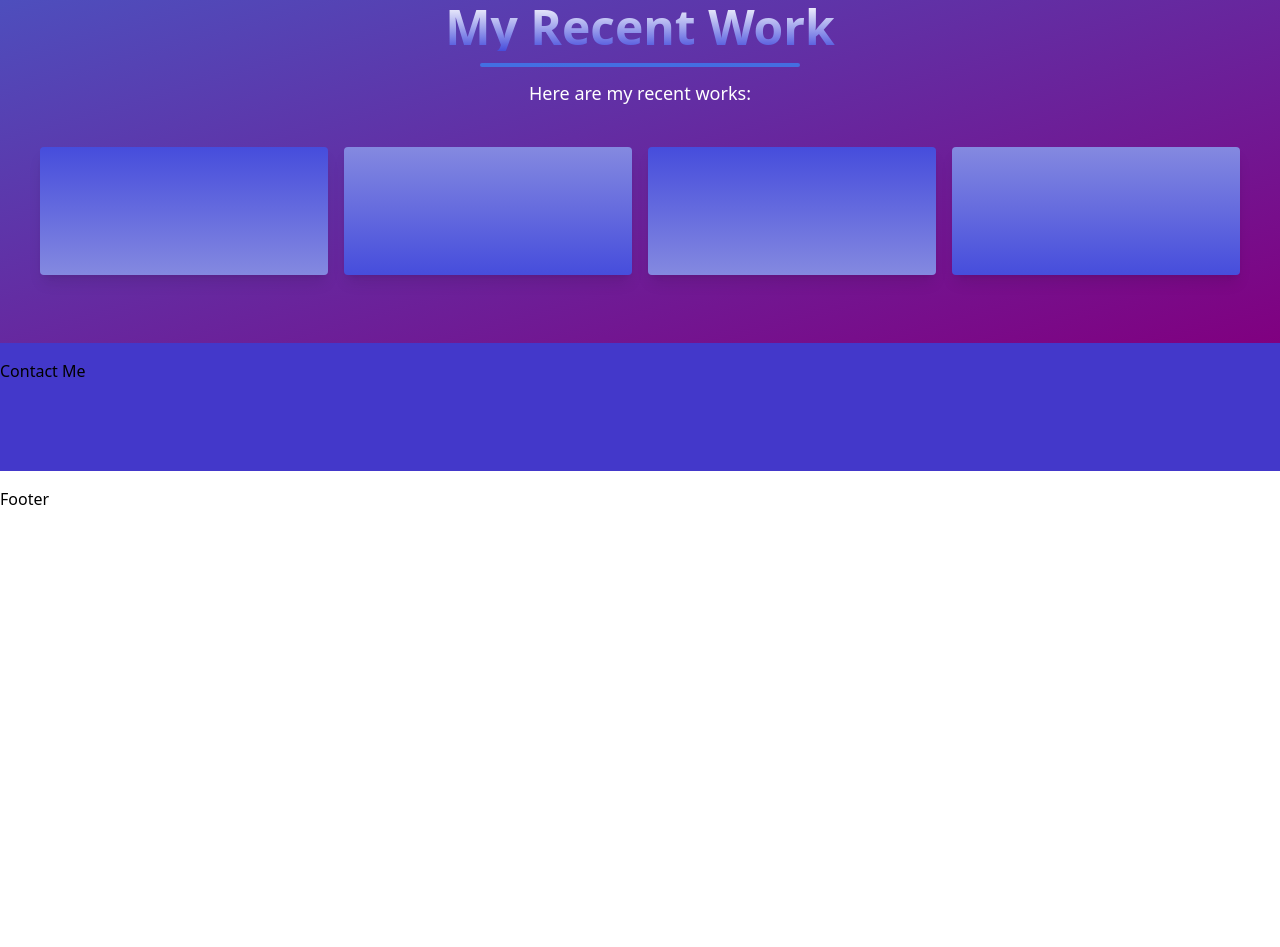
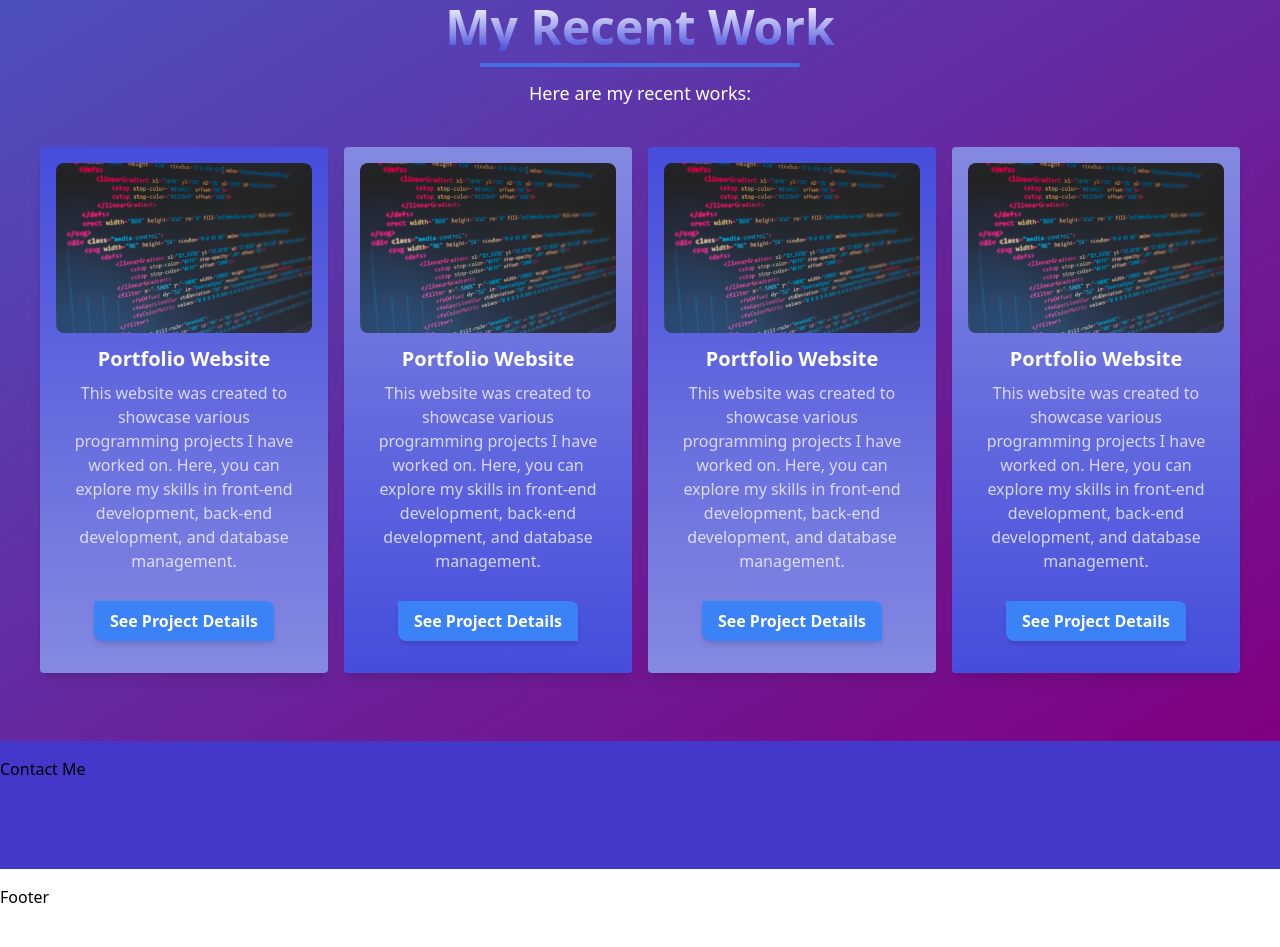
Before and after one commit to richofal/portfolio-tailwindcss, a website: page public/index.html in a window 1280 px wide. Shown: the part 1724-2671 px from the top of the page. Before the commit the page ends 2323 px from the top, so only its background shows below. Drawn offline with Linux system fonts and the light colour scheme.

Commit message:
Build and style 'Recent Work' Section - Part 2.

```diff
--- a/public/index.html
+++ b/public/index.html
@@ -196,10 +196,50 @@
         <p class="text-lg text-white">Here are my recent works:</p>
       </div>
       <div class="grid grid-cols-1 sm:grid-cols-2 md:grid-cols-4 m-8">
-        <div class="recent-work px-4 py-4 m-2 shadow-lg rounded h-32"></div>
-        <div class="gradient-skill px-4 py-4 m-2 shadow-lg rounded h-32"></div>
-        <div class="recent-work px-4 py-4 m-2 shadow-lg rounded h-32"></div>
-        <div class="gradient-skill px-4 py-4 m-2 shadow-lg rounded h-32"></div>
+        <div class="recent-work px-4 py-4 m-2 shadow-lg rounded">
+          <img src="/public/images/picture-2.jpeg" class="w-full rounded-lg">
+          <div class="px-2 py-3 text-center">
+            <p class="font-bold text-xl mb-2 text-white">Portfolio Website</p>
+            <p class="text-white opacity-75">This website was created to showcase various programming projects I have worked on.
+              Here, you can explore my skills in front-end development, back-end development, and database management.</p>
+          </div>
+          <div class="px-2 py-4 text-center">
+            <button class="bg-blue-500 hover:bg-blue-700 text-white px-4 py-2 shadow-md rounded-tr-lg rounded-bl-lg font-bold">See Project Details</button>
+          </div>
+        </div>
+        <div class="gradient-skill px-4 py-4 m-2 shadow-lg rounded">
+          <img src="/public/images/picture-2.jpeg" class="w-full rounded-lg">
+          <div class="px-2 py-3 text-center">
+            <p class="font-bold text-xl mb-2 text-white">Portfolio Website</p>
+            <p class="text-white opacity-75">This website was created to showcase various programming projects I have worked on.
+               Here, you can explore my skills in front-end development, back-end development, and database management.</p>
+          </div>
+          <div class="px-2 py-4 text-center">
+            <button class="bg-blue-500 hover:bg-blue-700 text-white px-4 py-2 shadow-md rounded-tr-lg rounded-bl-lg font-bold">See Project Details</button>
+          </div>
+        </div>
+        <div class="recent-work px-4 py-4 m-2 shadow-lg rounded">
+          <img src="/public/images/picture-2.jpeg" class="w-full rounded-lg">
+          <div class="px-2 py-3 text-center">
+            <p class="font-bold text-xl mb-2 text-white">Portfolio Website</p>
+            <p class="text-white opacity-75">This website was created to showcase various programming projects I have worked on.
+               Here, you can explore my skills in front-end development, back-end development, and database management.</p>
+          </div>
+          <div class="px-2 py-4 text-center">
+            <button class="bg-blue-500 hover:bg-blue-700 text-white px-4 py-2 shadow-md rounded-tr-lg rounded-bl-lg font-bold">See Project Details</button>
+          </div>
+        </div>
+        <div class="gradient-skill px-4 py-4 m-2 shadow-lg rounded">
+          <img src="/public/images/picture-2.jpeg" class="w-full rounded-lg">
+          <div class="px-2 py-3 text-center">
+            <p class="font-bold text-xl mb-2 text-white">Portfolio Website</p>
+            <p class="text-white opacity-75">This website was created to showcase various programming projects I have worked on.
+               Here, you can explore my skills in front-end development, back-end development, and database management.</p>
+          </div>
+          <div class="px-2 py-4 text-center">
+            <button class="bg-blue-500 hover:bg-blue-700 text-white px-4 py-2 shadow-md rounded-tr-lg rounded-bl-lg font-bold">See Project Details</button>
+          </div>
+        </div>
       </div>
     </section>
 
```
Also changed, not shown: public/css/style.css.
